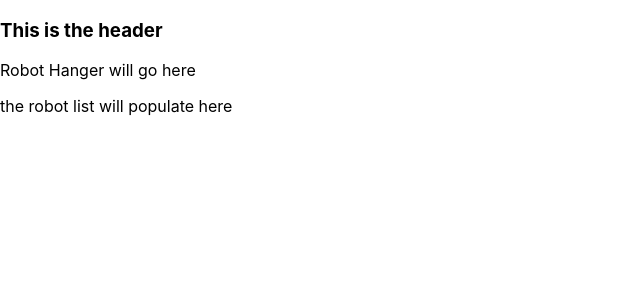
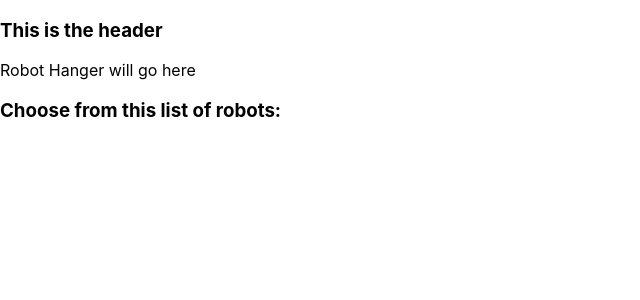
Before and after one commit to TheMartinCrabtree/GRO, a React (Create React App) app: page / in a window 1280 px wide. Shown: the top 300 px of the page, without its empty margins (0-640 px from the left). Built offline with nearby package versions, Linux system fonts and the light colour scheme.

Commit message:
added Robot Card component

```diff
--- a/src/App.js
+++ b/src/App.js
@@ -6,13 +6,15 @@ import RobotList from './components/RobotList'
 function App() {
   return (
     <Store>
-      <header>
-        <h3>This is the header</h3>
-      </header>
-      <p>
-        Robot Hanger will go here
-        <RobotList  />
-      </p>
+      <main>
+        <header>
+          <h3>This is the header</h3>
+        </header>
+        <div>
+          Robot Hanger will go here
+          <RobotList  />
+        </div>
+      </main>
     </Store>
   );
 }
--- a/src/components/RobotList.js
+++ b/src/components/RobotList.js
@@ -11,7 +11,10 @@ const RobotList=()=>{
     }, []);
 
     return(
-        <p>the robot list will populate here</p>
+        <section>
+            <h3>Choose from this list of robots: </h3>
+
+        </section>
     );
 };
 
```
Also changed, not shown: src/components/RobotCard.js (added, +15 -0 lines).
